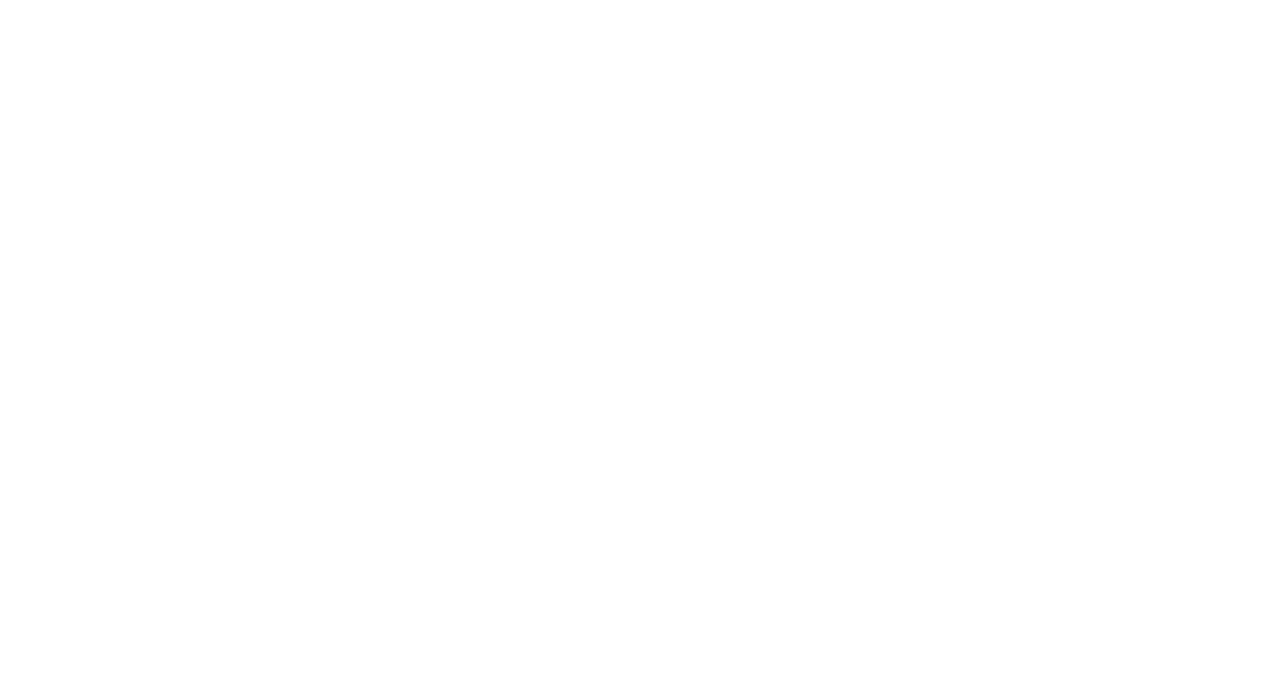
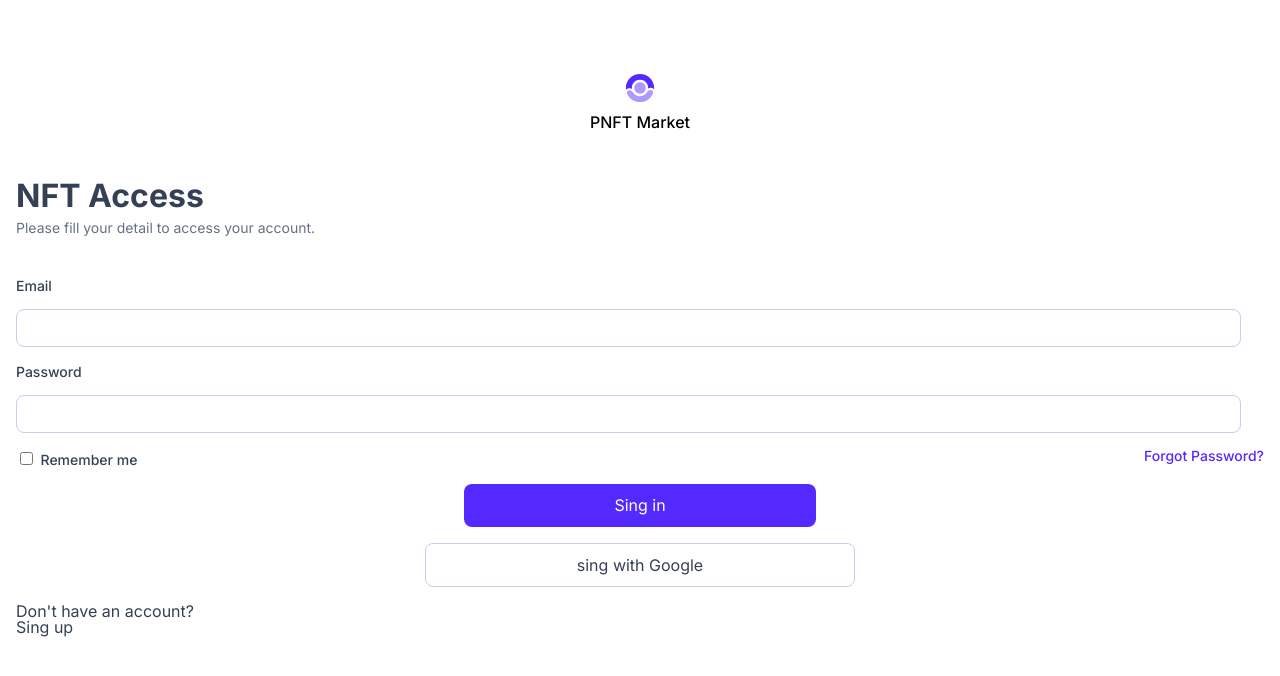
Before and after one commit to Wario-ajs/Sing-in-NFTMKT, a plain HTML site: page Projeto-Sing-In/index.html in a window 1280 px wide. Drawn offline with Linux system fonts and the light colour scheme.

Commit message:
Up verion 1.0

```diff
--- a/Projeto-Sing-In/index.html
+++ b/Projeto-Sing-In/index.html
@@ -12,6 +12,28 @@
     <title>PNFT | Market</title>
 </head>
 <body>
-
+     <header class="logo">
+        <img src="img/Frame.svg" alt="Logo PNFT Market" class="logo__img">
+        <h1 class="logo__titulo">PNFT Market</h1>
+     </header>
+     <main class="principal">
+        <h2 class="principal__titulo">NFT Access</h2>
+        <p class="principal__descricao">Please fill your detail to access your account.</p>
+        <label for="e-mail" class="lable__email">Email</label>
+        <input type="email" id="e-mail" class="principal__email">
+        <label for="password" class="lable__password">Password</label>
+        <input type="password" id="password" class="principal__password">
+        <div class="principal__past">
+            <div class="principal__remember-me">
+                <input type="checkbox" id="chekbox" class="past__remember">
+                <label for="chekbox" class="remember-me">Remember me</label>
+            </div>
+            <a href="#" class="past__forgot">Forgot Password?</a>
+        </div>
+        <button class="principal__sing-button">Sing in</button>
+        <button class="principal__google-button"><p class="google-sing">sing with Google</p></button>
+        <p class="proncipal__sub">Don't have an account?</p>
+        <a href="#" class="principal__sing-up">Sing up</a>
+     </main>
 </body>
 </html>
--- a/Projeto-Sing-In/styles.css
+++ b/Projeto-Sing-In/styles.css
@@ -3,6 +3,100 @@
     --secondary-color: #344054;
     --accent1: #CBCCE8;
     --accent2: #667085;
-    --background-color: #EFF0FF;
+    --background-color: #ffffff;
+    --black: #000;
     --font: 'Inter';
 }
+
+body {
+    background-color: var(--background-color);
+    color: var(--secondary-color);
+    font-family: var(--font);
+    font-size: 16px;
+    font-weight: 400;
+}
+
+.logo {
+    text-align: center;
+    padding: 1em;
+    margin-top: 3.5em;
+}
+
+.logo__titulo {
+    color: var(--black);
+    font-weight: 500;
+    padding: 0.5em;
+}
+
+.principal {
+    padding: 1em;
+}
+
+.principal__titulo {
+    font-size: 32px;
+    font-weight: 700;
+    padding: 0.3em 0;
+}
+
+.principal__descricao {
+    font-size: 14px;
+    font-weight: 400;
+    color: var(--accent2);
+    padding-bottom: 3em;
+}
+
+.lable__email {
+    font-size: 14px;
+    font-weight: 500;
+}
+
+.principal__email,
+.principal__password {
+    display: block;
+    border: 1px solid var(--accent1);
+    border-radius: 8px;
+    width: 98%;
+    padding: 0.5em 0;
+    margin: 1em 0;
+}
+
+.lable__password {
+    font-size: 14px;
+    font-weight: 500;
+}
+
+.principal__past {
+    display: flex;
+    justify-content: space-between;
+}
+
+.remember-me {
+    font-size: 14px;
+    font-weight: 500;
+}
+
+.past__forgot {
+    color: var(--primary-color);
+    font-size: 14px;
+    font-weight: 500;
+}
+
+.principal__sing-button {
+    display: block;
+    background-color: var(--primary-color);
+    color: #FFF;
+    margin: 1em auto;
+}
+
+.principal__google-button {
+    display: block;
+    margin: 1em auto;
+    background-color: transparent;
+    border: 1px solid var(--accent1);
+}
+
+.principal__sing-button,
+.principal__google-button {
+    padding: 0.7em 9.4em;
+    border-radius: 8px;
+}
```
